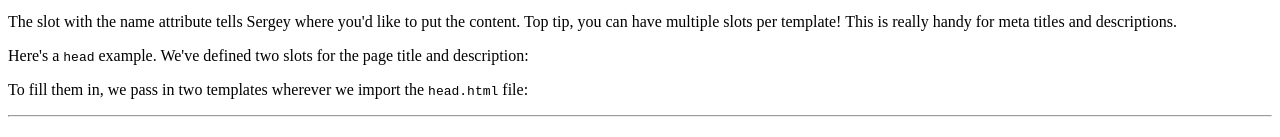
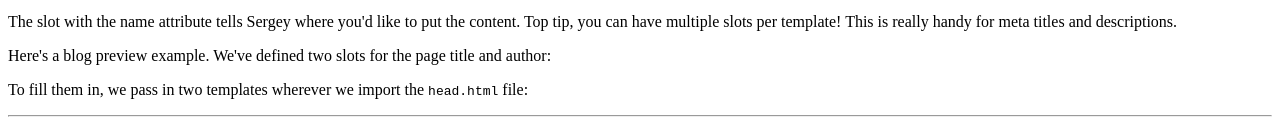
Before and after one commit to trys/sergey, a website: page example/slots/index.html in a window 1280 px wide. Shown: the part 643-780 px from the top of the page. Drawn offline with Linux system fonts and the light colour scheme.

Commit message:
Update to reflect new example

```diff
--- a/example/slots/index.html
+++ b/example/slots/index.html
@@ -58,7 +58,7 @@
 
       <p>The slot with the name attribute tells Sergey where you'd like to put the content. Top tip, you can have multiple slots per template! This is really handy for meta titles and descriptions.</p>
 
-      <p>Here's a <code>head</code> example. We've defined two slots for the page title and description:</p>
+      <p>Here's a blog preview example. We've defined two slots for the page title and author:</p>
 
       <script src="https://gist.github.com/trys/c218422bed5fe1ccaa871d97f332f606.js"></script>
 
```
